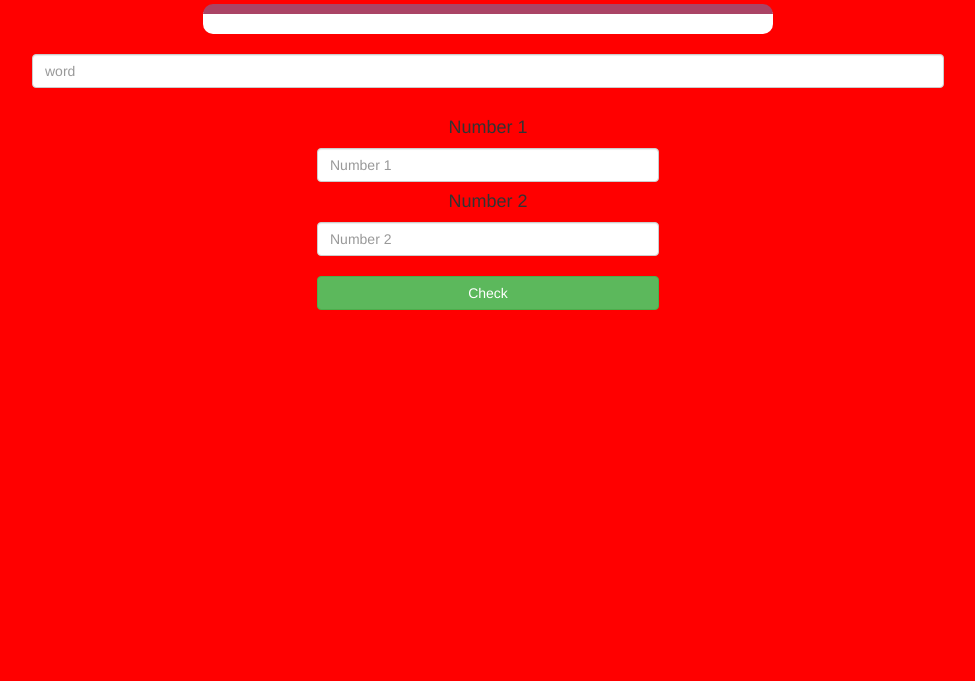
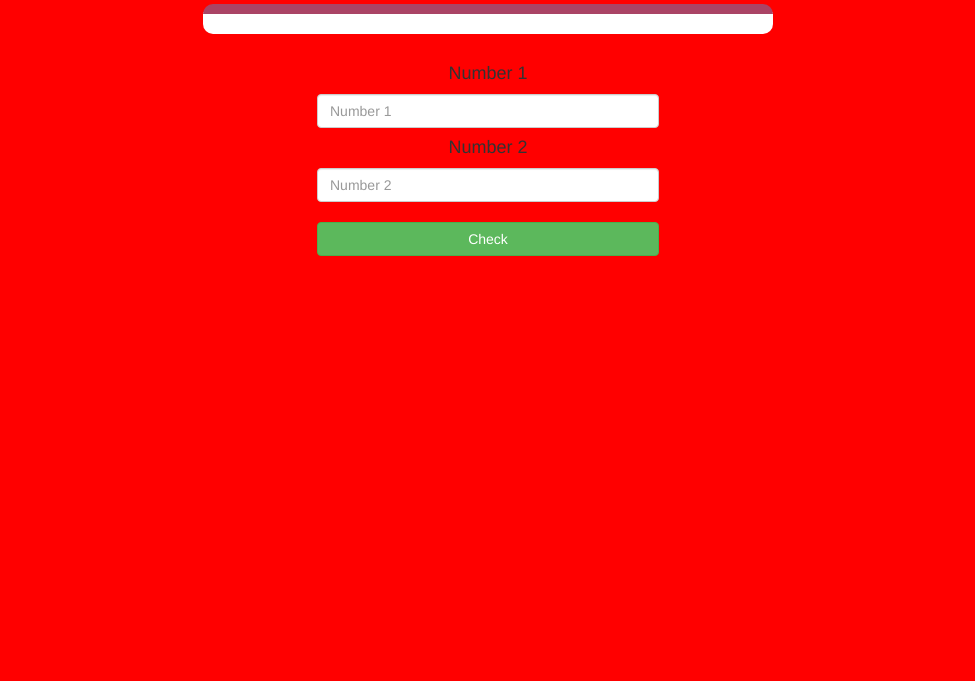
Before and after one commit to RanjivGyawali/Project-91-The-Math-Quiz-3, a plain HTML site: page quiz_game_page.html in a window 1280 px wide. Shown: the part 119-800 px from the top of the page, without its empty margins (152-1127 px from the left). Drawn offline with nearby package versions, Linux system fonts and the light colour scheme.

Commit message:
Update quiz_game_page.html

```diff
--- a/quiz_game_page.html
+++ b/quiz_game_page.html
@@ -21,8 +21,6 @@
             <h3 id="player_answer"></h3>
             <div id="output" class="col-lg-6"></div>
             <br>
-            <input type="text" id="word" class="form-control" placeholder="word">
-            <br>
             <h4>Number 1</h4>
 		<input type="number" class="form-control" id="number_1" placeholder="Number 1" style="width: 30%;">
 		<h4>Number 2</h4>
```
